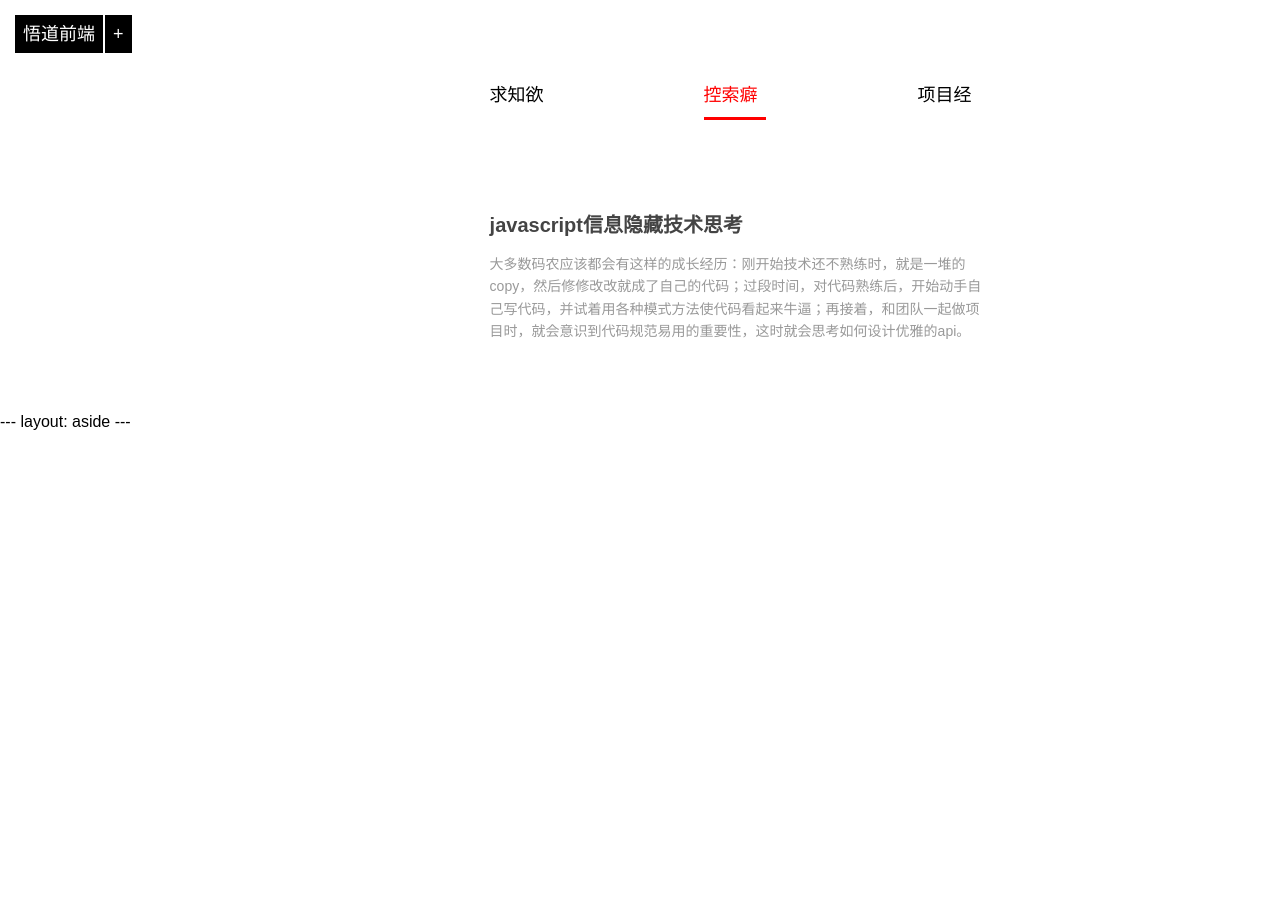
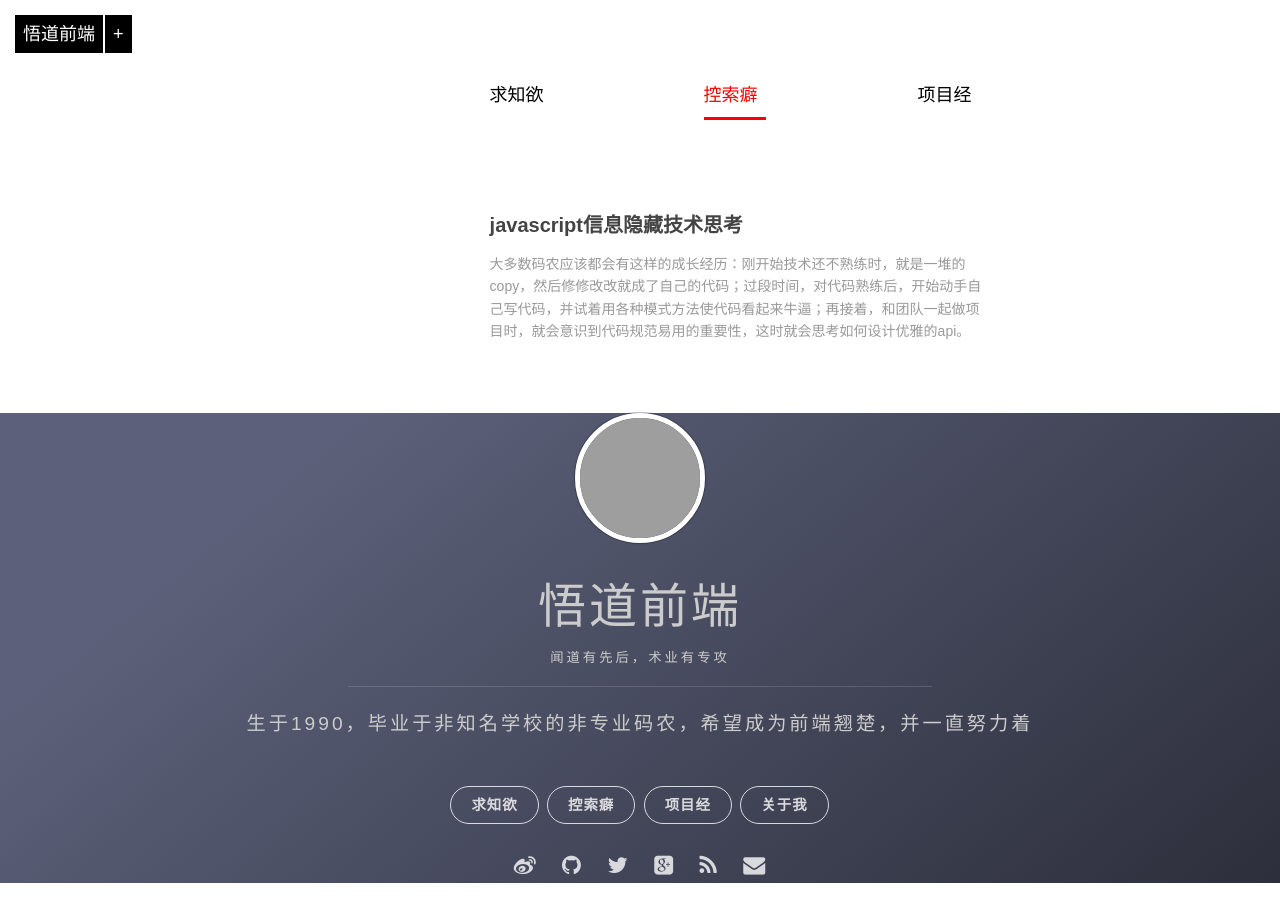
Before and after one commit to webfing/webfing.github.io, a Jekyll site: the page built from think/index.md, in a window 1280 px wide. Built offline with Jekyll 4.4.1, drawn with Linux system fonts in a browser that asks for light colours; Markdown is read by kramdown in place of the engine named in the settings; grey boxes are pictures that could not be loaded.

Commit message:
增加aside4

```diff
--- a/_layouts/home.html
+++ b/_layouts/home.html
@@ -4,10 +4,90 @@ layout:           default
 
 {{ content }}
 
+    <div class="aside">
+        <div class="aside-wrap">
+            <div class="aside-content">
+                <a href="" class="avartar"><img src="http://webfing.qiniudn.com/avartarB.jpg" alt=""></a>
+                <h1>悟道前端</h1>
+                <small>闻道有先后，术业有专攻</small>
+                <hr>
+                <p class="brief">生于1990，毕业于非知名学校的非专业码农，希望成为前端翘楚，并一直努力着</p>
+                <div class="link">
+                    <nav>
+                        <ul>
+                            <li>
+                                <a href="">求知欲</a>
+                            </li>
+                            <li>
+                                <a href="">控索癖</a>
+                            </li>
+                            <li>
+                                <a href="">项目经</a>
+                            </li>
+                            <li>
+                                <a href="">关于我</a>
+                            </li>
+                        </ul>
+                    </nav>
+                </div>
+                <div class="social">
+                    <nav>
+                        <ul>
+                        <!-- Weibo -->
+                        <li>
+                        <a href="http://weibo.com/onevcat" title="@king 的微博" target="_blank">
+                          <i class="social fa fa-weibo"></i>
+                          <span class="label">Weibo</span>
+                        </a>
+                        </li>
 
----
-layout:           aside
----
+                        <!-- Github -->
+                        <li>
+                        <a href="https://github.com/onevcat" title="@king 的 Github" target="_blank">
+                          <i class="social fa fa-github"></i>
+                          <span class="label">Github</span>
+                        </a>
+                        </li>
+
+                        <!-- Twitter -->
+                        <li>
+                        <a href="http://twitter.com/onevcat" title="@king" target="_blank">
+                          <i class="social fa fa-twitter"></i>
+                          <span class="label">Twitter</span>
+                        </a>
+                        </li>
+
+                        <!-- Google Plus -->
+                        <li>
+                        <a href="https://plus.google.com/107108267983477358170" rel="author" title="Google+" target="_blank">
+                          <i class="social fa fa-google-plus-square"></i>
+                          <span class="label">Twitter</span>
+                        </a>
+                        </li>
+
+                        <!-- RSS -->
+                        <li>
+                        <a href="http://onevcat.com/rss/" rel="author" title="RSS" target="_blank">
+                          <i class="social fa fa-rss"></i>
+                          <span class="label">RSS</span>
+                        </a>
+                        </li>
+
+                        <!-- Email -->
+                        <li>
+                        <a href="mailto:onev@onevcat.com" title="邮件联系我">
+                          <i class="social fa fa-envelope"></i>
+                          <span class="label">Email</span>
+                        </a>
+                        </li>
+
+                        </ul>
+                        </nav>
+                </div>
+            </div>
+        </div>
+    </div>
+
 </div>
 
 <script type="text/javascript">
```
